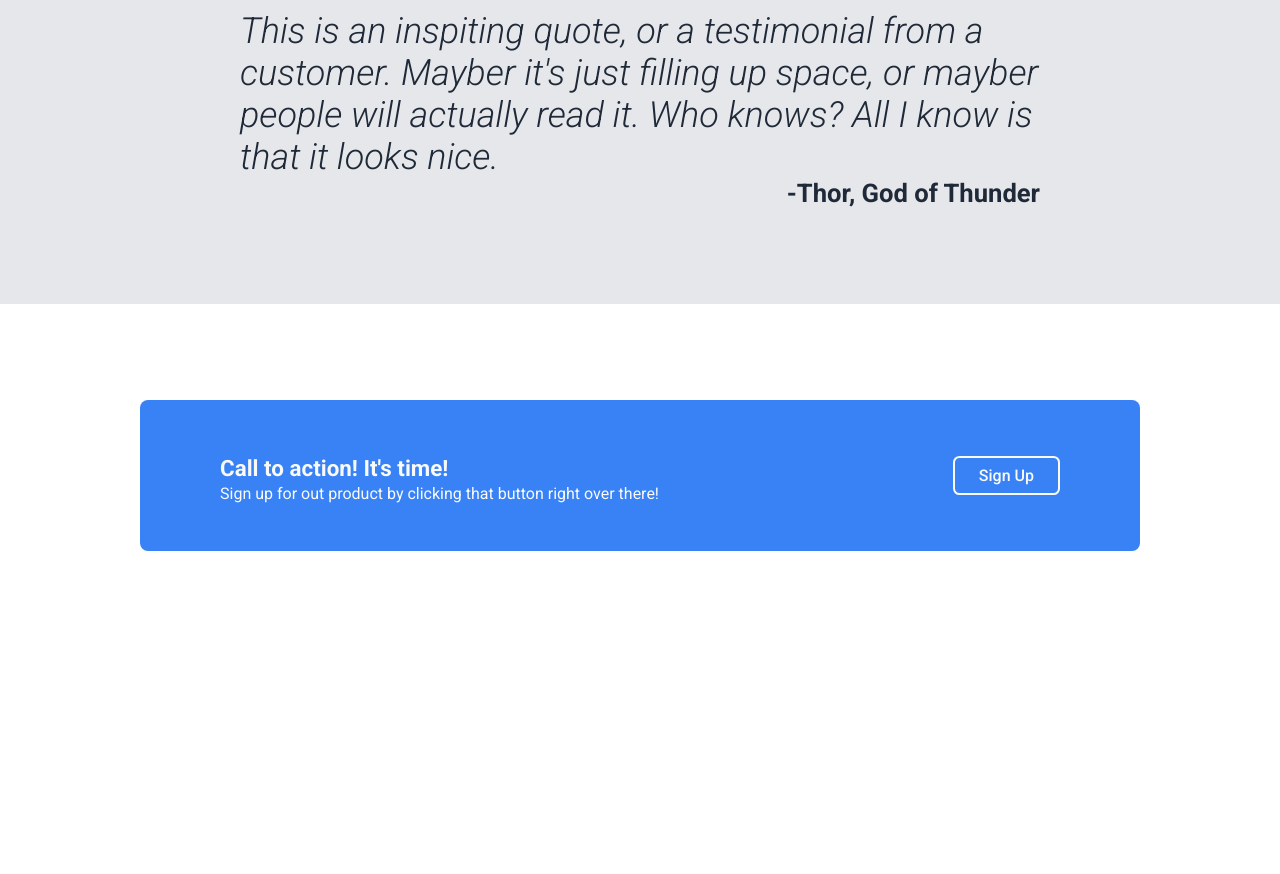
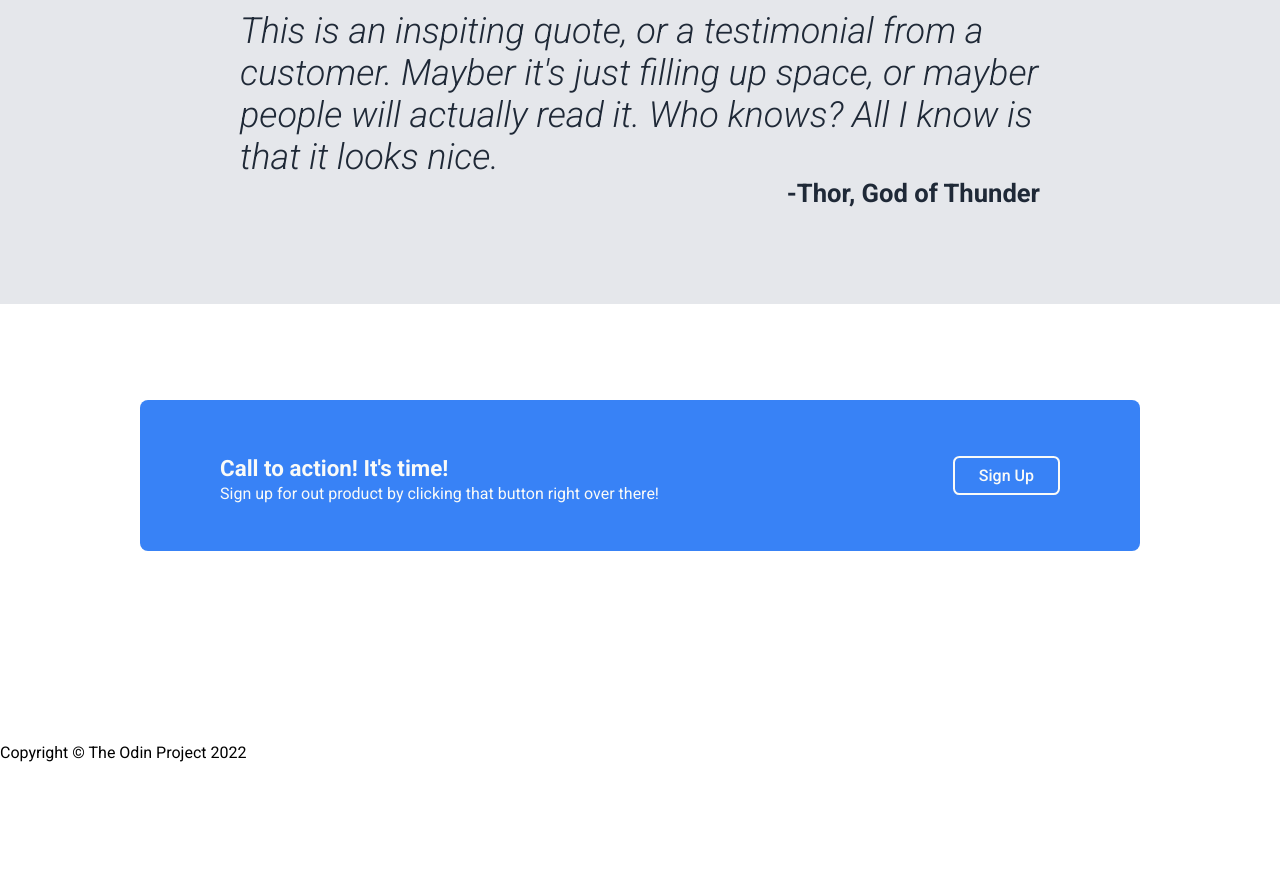
Before and after one commit to rktme/odin-landing_page, a plain HTML site: page index.html in a window 1280 px wide. Shown: the part 1068-1942 px from the top of the page. Before the commit the page ends 1715 px from the top, so only its background shows below. Drawn offline with Linux system fonts and the light colour scheme.

Commit message:
add footer

```diff
--- a/index.html
+++ b/index.html
@@ -124,6 +124,13 @@
                 </div>
             </div>
         </div>
+        <div class="section" id="footer">
+            <div class="text">
+                <p>
+                    Copyright &copy; The Odin Project 2022
+                </p>
+            </div>
+        </div>
     </div>
 </body>
 
```
